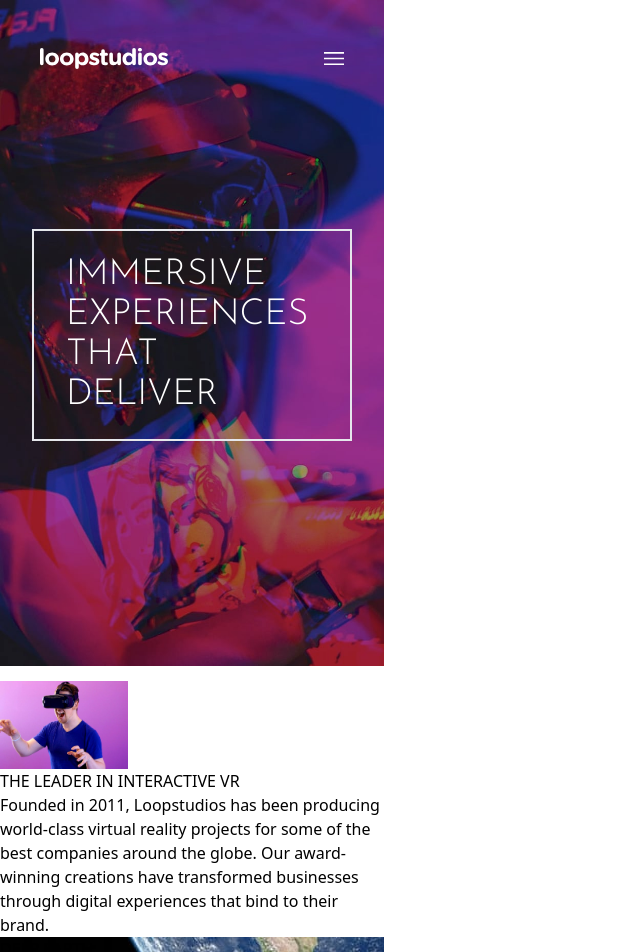
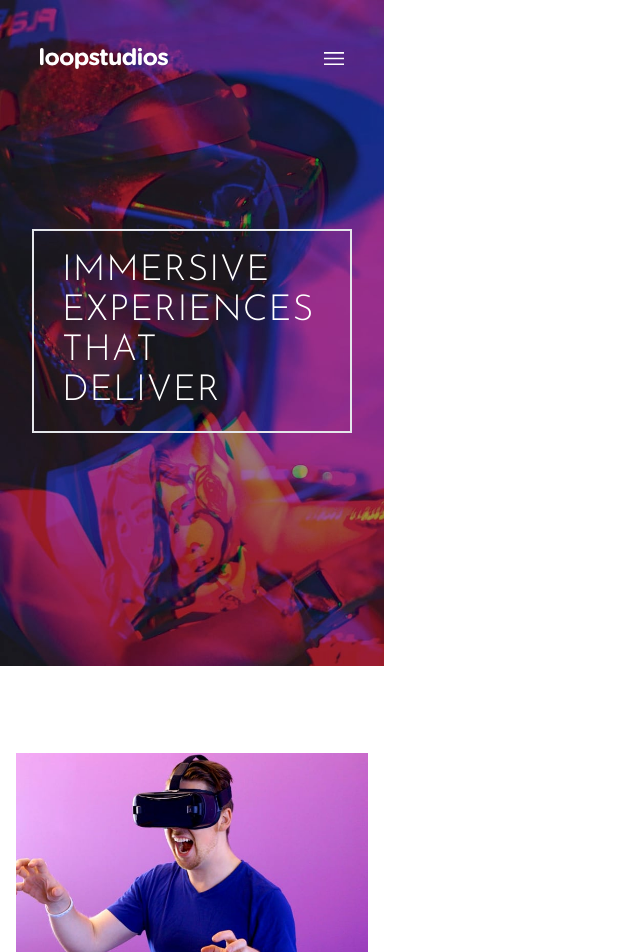
Before and after one commit to Brian-Lin-2/front-end-mentor-loopstudios, a React (Vite) app: page / in a window 1280 px wide. Shown: the top 952 px of the page, without its empty margins (0-640 px from the left). Built offline with nearby package versions, Linux system fonts and the light colour scheme.

Commit message:
Style info component

```diff
--- a/src/App.jsx
+++ b/src/App.jsx
@@ -16,7 +16,7 @@ export default function App() {
   ]
 
   return (
-    <div className="w-96">
+    <div className="w-96 box-border">
       <Header />
       <Info />
 
--- a/src/Creation.jsx
+++ b/src/Creation.jsx
@@ -2,6 +2,6 @@ export default function Creation({ name, image }) {
   const style = ' ' + image;
 
   return (
-    <div className={style} >{name}</div>
+    <div className={style}>{name}</div>
   )
 }
--- a/src/Header.jsx
+++ b/src/Header.jsx
@@ -8,7 +8,7 @@ export default function Header() {
         <Menu />
       </div>
 
-      <h2 className="text-white border-2 mx-8 px-8 py-6 text-4xl font-josefin-sans">
+      <h2 className="text-white border-2 mx-8 px-7 py-5 text-4xl font-josefin-sans tracking-wide">
         IMMERSIVE EXPERIENCES THAT DELIVER
       </h2>
     </div>
--- a/src/Info.jsx
+++ b/src/Info.jsx
@@ -1,11 +1,11 @@
 export default function Info() {
   return (
-    <div>
-      <img className="w-32" src="/images/mobile/image-interactive.jpg" alt="vr"></img>
+    <div className="flex flex-col items-center">
+      <img className="w-11/12 mt-20 mb-12" src="/images/mobile/image-interactive.jpg" alt="vr"></img>
 
-      <div>
-        <h1>THE LEADER IN INTERACTIVE VR</h1>
-        <p>
+      <div className="text-center mx-10 mb-32">
+        <h1 className="font-josefin-sans text-3xl mb-6 tracking-wide">THE LEADER IN INTERACTIVE VR</h1>
+        <p className="font-alata text-dark-gray">
           Founded in 2011, Loopstudios has been producing world-class virtual reality
           projects for some of the best companies around the globe. Our award-winning
           creations have transformed businesses through digital experiences that bind
--- a/tailwind.config.js
+++ b/tailwind.config.js
@@ -6,7 +6,7 @@ export default {
   ],
   theme: {
     extend: {
-      color: {
+      colors: {
         'dark-gray': 'hsl(0, 0%, 55%)',
         'very-dark-gray': 'hsl(0, 0%, 41%)',
       },
```
